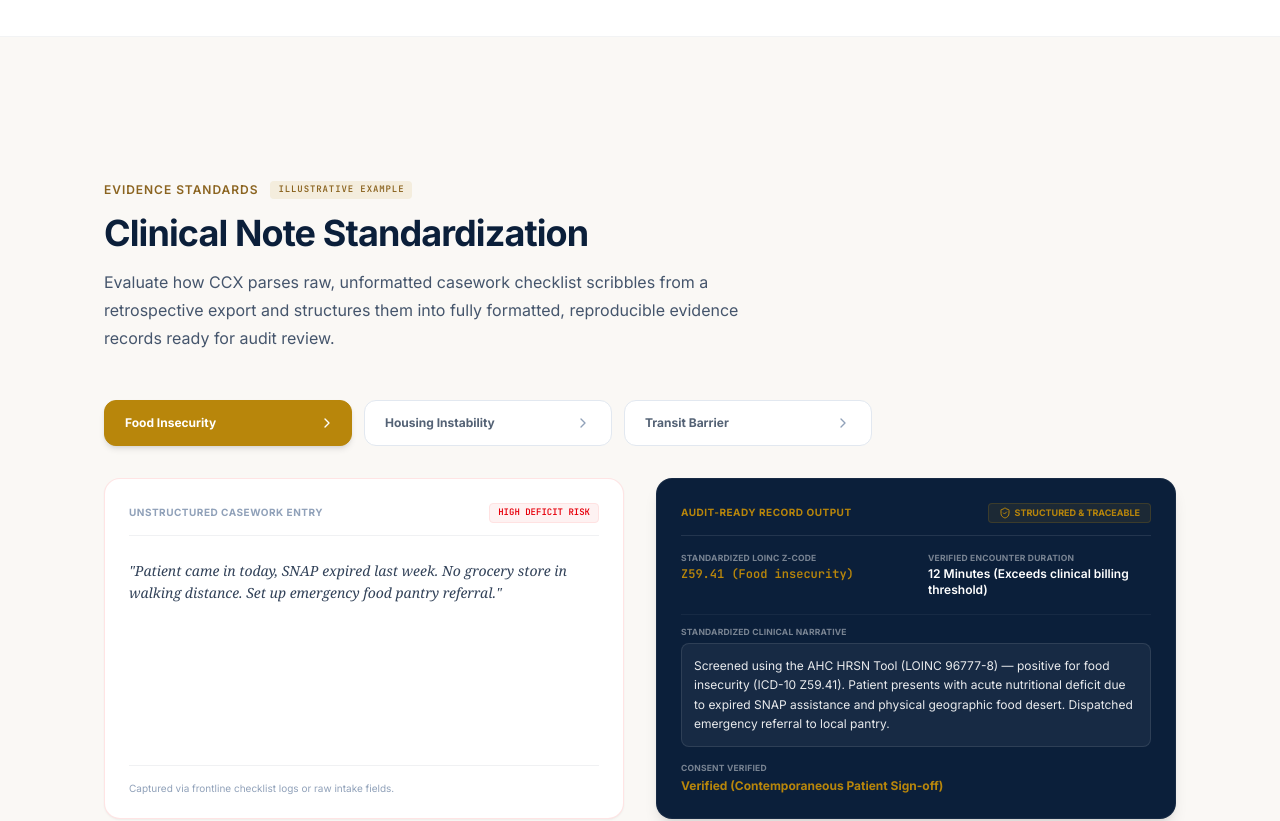
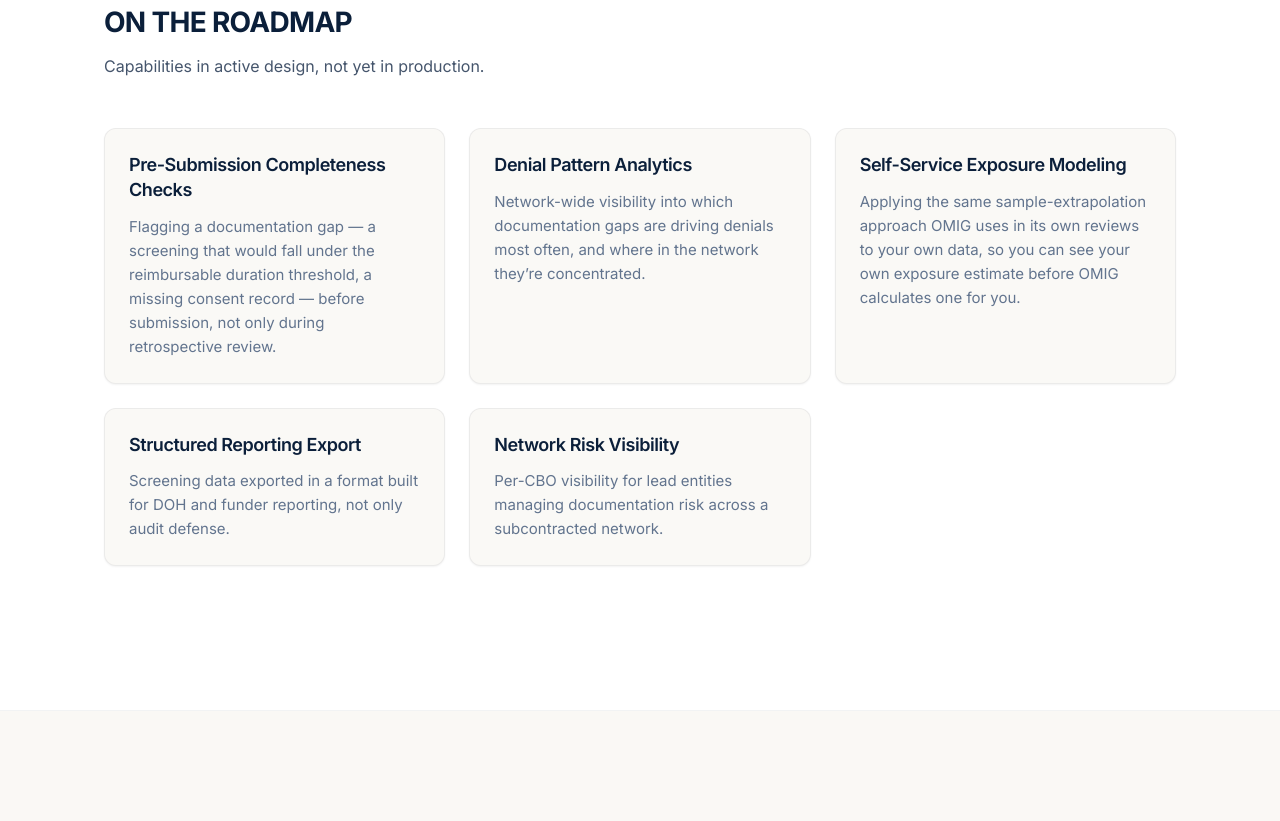
Before and after one commit to Communityclaims/CCXWEBv.1.0, a React (Vite) app: page / in a window 1280 px wide. Shown: the part 2460-3281 px from the top of the page. Built offline with nearby package versions, Linux system fonts and the light colour scheme.

Commit message:
style: update terminology and footer layout
Standardize on "Member" instead of "Patient" for NYHER terminology, refine billing duration labels, and simplify footer metadata.

```diff
--- a/src/App.tsx
+++ b/src/App.tsx
@@ -107,9 +107,9 @@ const PROOF_SCENARIOS: ProofScenario[] = [
     raw: 'Patient came in today, SNAP expired last week. No grocery store in walking distance. Set up emergency food pantry referral.',
     structured: {
       zCode: 'Z59.41 (Food insecurity)',
-      duration: '12 Minutes (Exceeds clinical billing threshold)',
-      narrative: 'Screened using the AHC HRSN Tool (LOINC 96777-8) — positive for food insecurity (ICD-10 Z59.41). Patient presents with acute nutritional deficit due to expired SNAP assistance and physical geographic food desert. Dispatched emergency referral to local pantry.',
-      consent: 'Verified (Contemporaneous Patient Sign-off)'
+      duration: '12 Minutes (Exceeds billing-eligible duration threshold)',
+      narrative: 'Screened using the AHC HRSN Tool (LOINC 96777-8) — positive for food insecurity (ICD-10 Z59.41). Member presents with acute nutritional deficit due to expired SNAP assistance and physical geographic food desert. Dispatched emergency referral to local pantry.',
+      consent: 'Verified (Contemporaneous Member Sign-off)'
     }
   },
   {
@@ -118,9 +118,9 @@ const PROOF_SCENARIOS: ProofScenario[] = [
     raw: 'Found water damage and visible mold in bedrooms. Landlord has ignored requests for repair. Member\'s child has active asthma. Referral to legal aid.',
     structured: {
       zCode: 'Z59.1 (Inadequate housing)',
-      duration: '18 Minutes (Exceeds clinical billing threshold)',
-      narrative: 'LOINC 97023-6 Screening completed. Patient reports mold exposure and structural water damage. Documented direct correlation with pediatric asthma exacerbation. Handed off to legal advocate.',
-      consent: 'Verified (Contemporaneous Patient Sign-off)'
+      duration: '18 Minutes (Exceeds billing-eligible duration threshold)',
+      narrative: 'LOINC 97023-6 Screening completed. Member reports mold exposure and structural water damage. Documented direct correlation with pediatric asthma exacerbation. Handed off to legal advocate.',
+      consent: 'Verified (Contemporaneous Member Sign-off)'
     }
   },
   {
@@ -169,7 +169,7 @@ export default function App() {
   const [currentView, setCurrentView] = useState<'home' | 'compliance-trust' | 'resources'>('home');
 
   // Section 4 (PROOF) state
-  const [selectedScenarioId, setSelectedScenarioId] = useState<string>('food');
+  const [selectedScenarioId, setSelectedScenarioId] = useState<string>('housing');
 
   // SCN Map state
   const [selectedRegionKey, setSelectedRegionKey] = useState<string | null>(null);
@@ -630,6 +630,50 @@ export default function App() {
               </div>
             </div>
           </div>
+
+          <div className="pt-16 border-t border-[#0F172A]/[0.05] space-y-12">
+            <div className="space-y-3 max-w-[680px]">
+              <h3 className="font-sans font-bold text-[28px] text-navy tracking-tight leading-tight">
+                ON THE ROADMAP
+              </h3>
+              <p className="text-[16px] font-normal text-slate-600 leading-[28px]">
+                Capabilities in active design, not yet in production.
+              </p>
+            </div>
+
+            <div className="grid grid-cols-1 md:grid-cols-2 lg:grid-cols-3 gap-6">
+              <div className="bg-[#FAF9F6] p-6 rounded-xl border border-[#0F172A]/[0.06] shadow-xs space-y-3 flex flex-col">
+                <h4 className="font-sans font-semibold text-[18px] text-navy tracking-tight leading-snug">Pre-Submission Completeness Checks</h4>
+                <p className="text-[15px] font-normal text-slate-500 leading-[24px]">
+                  Flagging a documentation gap — a screening that would fall under the reimbursable duration threshold, a missing consent record — before submission, not only during retrospective review.
+                </p>
+              </div>
+              <div className="bg-[#FAF9F6] p-6 rounded-xl border border-[#0F172A]/[0.06] shadow-xs space-y-3 flex flex-col">
+                <h4 className="font-sans font-semibold text-[18px] text-navy tracking-tight leading-snug">Denial Pattern Analytics</h4>
+                <p className="text-[15px] font-normal text-slate-500 leading-[24px]">
+                  Network-wide visibility into which documentation gaps are driving denials most often, and where in the network they’re concentrated.
+                </p>
+              </div>
+              <div className="bg-[#FAF9F6] p-6 rounded-xl border border-[#0F172A]/[0.06] shadow-xs space-y-3 flex flex-col">
+                <h4 className="font-sans font-semibold text-[18px] text-navy tracking-tight leading-snug">Self-Service Exposure Modeling</h4>
+                <p className="text-[15px] font-normal text-slate-500 leading-[24px]">
+                  Applying the same sample-extrapolation approach OMIG uses in its own reviews to your own data, so you can see your own exposure estimate before OMIG calculates one for you.
+                </p>
+              </div>
+              <div className="bg-[#FAF9F6] p-6 rounded-xl border border-[#0F172A]/[0.06] shadow-xs space-y-3 flex flex-col">
+                <h4 className="font-sans font-semibold text-[18px] text-navy tracking-tight leading-snug">Structured Reporting Export</h4>
+                <p className="text-[15px] font-normal text-slate-500 leading-[24px]">
+                  Screening data exported in a format built for DOH and funder reporting, not only audit defense.
+                </p>
+              </div>
+              <div className="bg-[#FAF9F6] p-6 rounded-xl border border-[#0F172A]/[0.06] shadow-xs space-y-3 flex flex-col">
+                <h4 className="font-sans font-semibold text-[18px] text-navy tracking-tight leading-snug">Network Risk Visibility</h4>
+                <p className="text-[15px] font-normal text-slate-500 leading-[24px]">
+                  Per-CBO visibility for lead entities managing documentation risk across a subcontracted network.
+                </p>
+              </div>
+            </div>
+          </div>
         </div>
       </section>
 
@@ -647,7 +691,7 @@ export default function App() {
               </span>
             </div>
             <h2 className="font-sans font-bold text-[36px] text-navy tracking-tight leading-tight">
-              Clinical Note Standardization
+              Casework Entry Standardization
             </h2>
             <p className="text-[16px] font-normal text-slate-600 leading-[28px]">
               Evaluate how CCX parses raw, unformatted casework checklist scribbles from a retrospective export and structures them into fully formatted, reproducible evidence records ready for audit review.
@@ -815,6 +859,7 @@ export default function App() {
         </div>
       </section>
 
+
       {/* ==================== 6. BOUNDARIES ==================== */}
       <section id="system-boundaries" className="py-28 md:py-36 bg-off-white border-b border-[#0F172A]/[0.05]">
         <div className="max-w-[1120px] mx-auto px-6 text-left space-y-12">
@@ -883,6 +928,12 @@ export default function App() {
                   <h4 className="text-[16px] font-semibold text-navy">Structure raw narrative text</h4>
                   <p className="text-[16px] font-normal text-slate-500 leading-[26px]">
                     CCX converts free-text casework notes into standard LOINC codes and structured, reproducible evidence records during retrospective review.
+                  </p>
+                </div>
+                <div className="space-y-1">
+                  <h4 className="text-[16px] font-semibold text-navy">Never introduce new facts</h4>
+                  <p className="text-[16px] font-normal text-slate-500 leading-[26px]">
+                    Every generated code, duration flag, or narrative maps back to a specific span of the original entry. CCX restates and structures what the source record already contains; it does not infer, assume, or add anything the frontline worker didn’t write.
                   </p>
                 </div>
                 <div className="space-y-1">
@@ -1198,8 +1249,8 @@ export default function App() {
             {/* Card 3: CMO */}
             <div className="bg-[#FAF9F6] border border-[#0F172A]/[0.06] rounded-xl p-5 flex flex-col justify-between shadow-xs hover:border-gold/30 transition-colors">
               <div className="space-y-3">
-                <span className="text-[10px] font-sans font-bold text-gold uppercase tracking-wider block">Chief Medical Officer</span>
-                <h3 className="font-sans font-semibold text-[20px] text-navy tracking-tight leading-snug">Standardize Clinical Terminology</h3>
+                <span className="text-[10px] font-sans font-bold text-gold uppercase tracking-wider block">CLINICAL & QUALITY LEADERSHIP</span>
+                <h3 className="font-sans font-semibold text-[20px] text-navy tracking-tight leading-snug">Standardize Documentation Terminology</h3>
                 <p className="text-[16px] font-normal text-slate-500 leading-[26px]">
                   Map frontline encounter documentation directly to LOINC and ICD-10 SDOH taxonomies automatically.
                 </p>
@@ -1588,7 +1639,7 @@ export default function App() {
               Request an Exposure Assessment
             </h2>
             <p className="text-[16px] font-normal text-slate-600 leading-[28px]">
-              Request a no-cost sample exposure analysis on de-identified data from your own network — no commitment required. In one comparable case (Matter of Fast Help Ambulette, Inc. v. NYS DOH, 2021), a 150-claim audit sample led to a full-universe extrapolated recovery under the same methodology OMIG uses today.
+              Request a no-cost sample exposure analysis on de-identified data from your own network — no commitment required. OMIG’s extrapolation methodology can turn a small sample into a large recovery: in Matter of Fast Help Ambulette, Inc. v. NYS DOH (2021), a 150-claim sample that found $3,355 in actual overpayments was extrapolated into a $1.1M recovery demand against the full claim population. That case involved a transportation vendor, not an HRSN network — the relevance here is the extrapolation math, not the provider type.
             </p>
           </div>
 
--- a/src/components/Footer.tsx
+++ b/src/components/Footer.tsx
@@ -142,20 +142,17 @@ export default function Footer({ currentView, onViewChange }: FooterProps) {
               </button>
             </div>
             <p className="font-mono text-[10px] text-white/35 leading-relaxed">
-              NY GBL §390-f (S7263) · OMIG Disclaimer Applies
+              OMIG Disclaimer Applies
               <br />
               HIPAA BAA Standard
               <br />
-              Secure Read-Only Memory Pipeline
+              Read-Only Data Handling
             </p>
           </div>
         </div>
 
         {/* Back to top button */}
-        <div className="flex justify-between items-center pt-8 border-t border-white/5">
-          <div className="text-[10px] text-white/20 font-mono">
-            CCX SYSTEM ID: 3f68f676
-          </div>
+        <div className="flex justify-end items-center pt-8 border-t border-white/5">
           <button
             onClick={handleScrollToTop}
             className="font-sans text-xs text-gold hover:text-gold-light font-bold cursor-pointer transition-colors duration-150"
```
